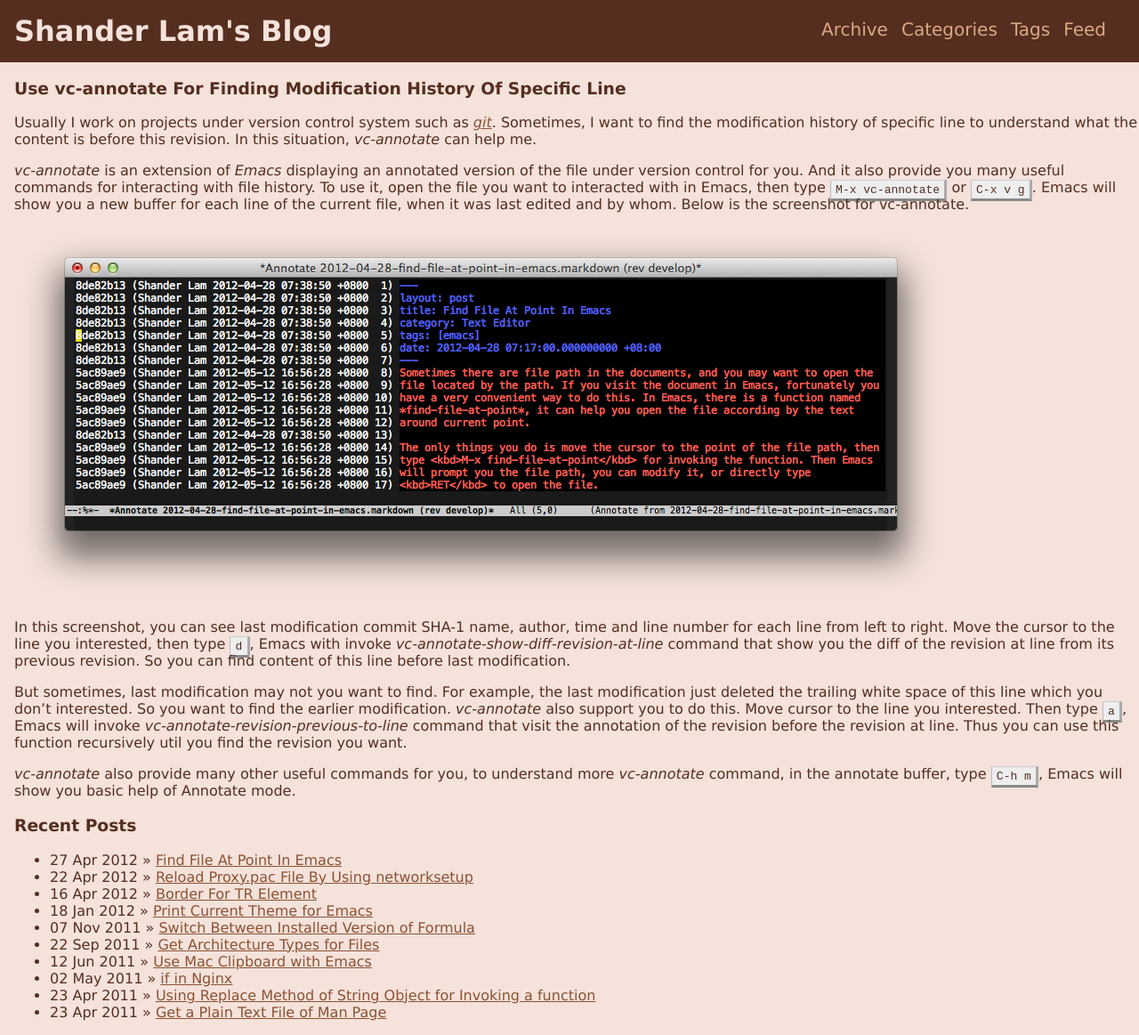
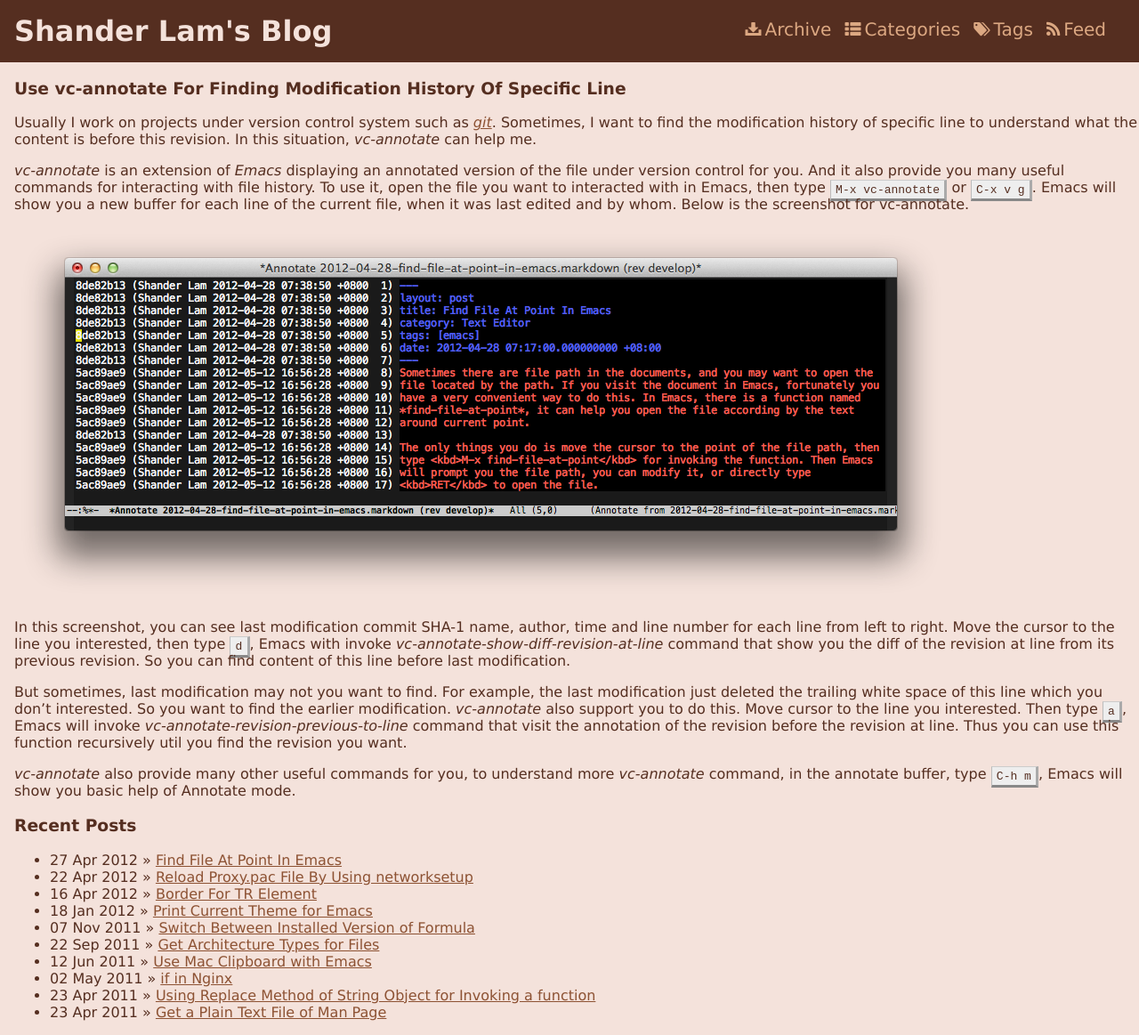
Before and after one commit to shanderlam/shanderlam.github.io, a Jekyll site: the page built from index.html, in a window 1280 px wide. Shown: the whole page at 89% size. Built offline with Jekyll 4.4.1, drawn with Linux system fonts in a browser that asks for light colours.

Commit message:
Add icon font for navigate links.

```diff
--- a/css/style.css
+++ b/css/style.css
@@ -96,3 +96,25 @@ kbd {
 ::selection {
     background-color: #DCA882;
 }
+
+nav a.feed::before, nav a.tags::before,
+nav a.categories::before, nav a.archive::before {
+    font-family: FontAwesome;
+    padding-right: 0.2em;
+}
+
+nav a.feed::before {
+    content: "\f09e";
+}
+
+nav a.tags::before {
+    content: "\f02c";
+}
+
+nav a.categories::before {
+    content: "\f00b";
+}
+
+nav a.archive::before {
+    content: "\f019";
+}
--- a/index.html
+++ b/index.html
@@ -5,10 +5,10 @@ title: Shander Lam's Blog
 <header>
   <h1>Shander Lam's Blog</h1>
   <nav>
-    <a href="archive.html">Archive</a>
-    <a href="categories.html">Categories</a>
-    <a href="tags.html">Tags</a>
-    <a href="http://feeds.feedburner.com/shanderlamsblog">Feed</a>
+    <a class="archive" href="archive.html">Archive</a>
+    <a class="categories" href="categories.html">Categories</a>
+    <a class="tags" href="tags.html">Tags</a>
+    <a class="feed" href="http://feeds.feedburner.com/shanderlamsblog">Feed</a>
   </nav>
 </header>
 <article>
```
Also changed, not shown: _layouts/header.html (+4 -4 lines).
